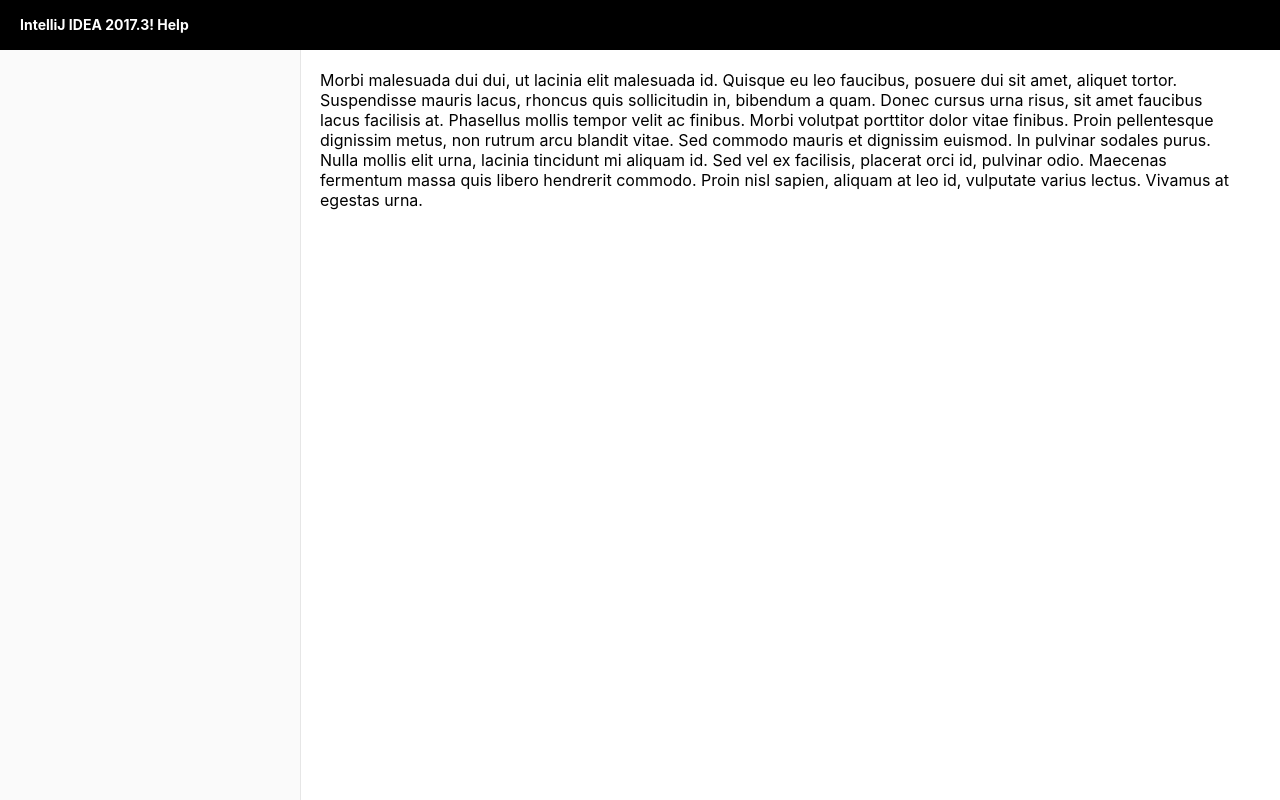
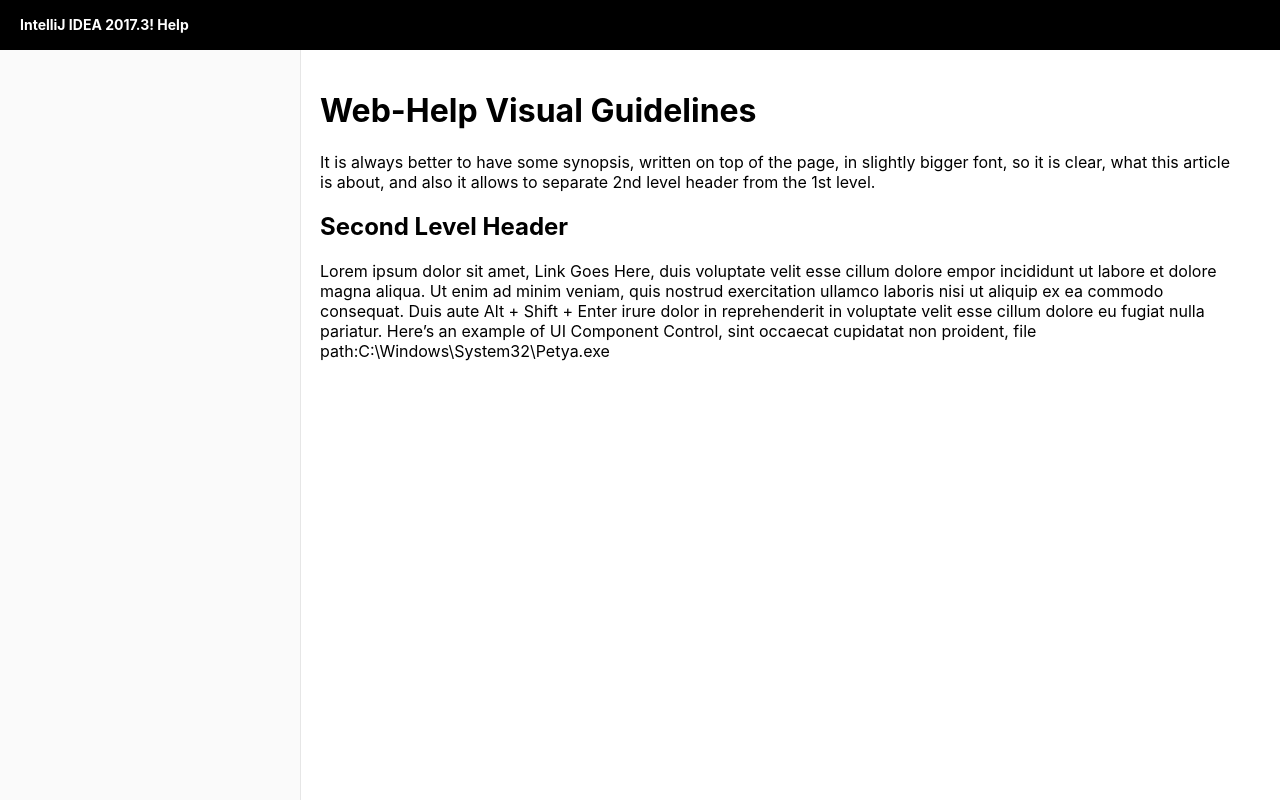
Before and after one commit to Balkanskiy/jb-webhelp, a React (Create React App) app: page / in a window 1280 px wide. Built offline with nearby package versions, Linux system fonts and the light colour scheme; no server answers; the HTML template or start-up script is replaced by a standard one.

Commit message:
Add anchors

```diff
--- a/src/components/Content/index.jsx
+++ b/src/components/Content/index.jsx
@@ -5,17 +5,23 @@ export default class Content extends PureComponent {
   render() {
     return (
       <div className={css.content}>
-        Morbi malesuada dui dui, ut lacinia elit malesuada id. Quisque eu leo
-        faucibus, posuere dui sit amet, aliquet tortor. Suspendisse mauris
-        lacus, rhoncus quis sollicitudin in, bibendum a quam. Donec cursus urna
-        risus, sit amet faucibus lacus facilisis at. Phasellus mollis tempor
-        velit ac finibus. Morbi volutpat porttitor dolor vitae finibus. Proin
-        pellentesque dignissim metus, non rutrum arcu blandit vitae. Sed commodo
-        mauris et dignissim euismod. In pulvinar sodales purus. Nulla mollis
-        elit urna, lacinia tincidunt mi aliquam id. Sed vel ex facilisis,
-        placerat orci id, pulvinar odio. Maecenas fermentum massa quis libero
-        hendrerit commodo. Proin nisl sapien, aliquam at leo id, vulputate
-        varius lectus. Vivamus at egestas urna.
+        <h1>Web-Help Visual Guidelines</h1>
+        <p>
+          It is always better to have some synopsis, written on top of the page,
+          in slightly bigger font, so it is clear, what this article is about,
+          and also it allows to separate 2nd level header from the 1st level.
+        </p>
+        <h2>Second Level Header</h2>
+        <p>
+          Lorem ipsum dolor sit amet, Link Goes Here, duis voluptate velit esse
+          cillum dolore empor incididunt ut labore et dolore magna aliqua. Ut
+          enim ad minim veniam, quis nostrud exercitation ullamco laboris nisi
+          ut aliquip ex ea commodo consequat. Duis aute Alt + Shift + Enter
+          irure dolor in reprehenderit in voluptate velit esse cillum dolore eu
+          fugiat nulla pariatur. Here’s an example of UI Component Control, sint
+          occaecat cupidatat non proident, file
+          path:C:\Windows\System32\Petya.exe
+        </p>
       </div>
     );
   }
--- a/src/components/Tree/index.js
+++ b/src/components/Tree/index.js
@@ -24,10 +24,10 @@ export default class Tree extends PureComponent {
       try {
         const {
           data: {
-            entities: { pages }
+            entities: { pages, anchors }
           }
         } = await http.get("/help/idea");
-        this.setState({ nodes: pages });
+        this.setState({ nodes: pages, anchors });
       } catch (e) {
         console.error(e);
       } finally {
@@ -57,8 +57,12 @@ export default class Tree extends PureComponent {
     this.setState({ selectedNodeId: node.id }, () => this.props.onSelect(node));
   };
 
+  selectAnchor = node => {
+    console.log(node);
+  };
+
   render() {
-    const { isLoading, selectedNodeId } = this.state;
+    const { anchors, isLoading, selectedNodeId } = this.state;
     const rootNodes = this.getRootNodes();
 
     return (
@@ -72,11 +76,13 @@ export default class Tree extends PureComponent {
             <TreeNode
               key={node.id}
               node={node}
+              anchors={anchors}
               tabIndex={index}
               getChildNodes={this.getChildNodes}
               onToggle={this.toggleNodeOpening}
               onNodeOpening={this.toggleNodeOpening}
               onNodeSelect={this.selectNode}
+              onAnchorSelect={this.selectAnchor}
               selectedNodeId={selectedNodeId}
             />
           ))
--- a/src/components/TreeNode/index.js
+++ b/src/components/TreeNode/index.js
@@ -12,43 +12,72 @@ const getPaddingLeft = (level, type) => {
 const TreeNode = props => {
   const {
     node,
+    anchors,
     getChildNodes,
     level,
     onToggle,
     onNodeSelect,
+    onAnchorSelect,
     selectedNodeId,
     tabIndex
   } = props;
 
   const isNodeSelected = node.id === selectedNodeId;
+  const itemClassNames = [
+    css.treeNode,
+    isNodeSelected && css.selectedNode
+  ].join(" ");
+  const iconClassNames = [css.icon, node.isOpened && css.iconOpened].join(" ");
+  const titleClassNames = [
+    css.menuItem,
+    node.id === selectedNodeId && css.menuItemSelected
+  ].join(" ");
+  const childClassNames = [css.child, node.isOpened && css.childOpened].join(
+    " "
+  );
 
   return (
     <React.Fragment>
       <li
-        className={[css.treeNode, isNodeSelected && css.selectedNode].join(" ")}
+        className={itemClassNames}
         style={{ paddingLeft: getPaddingLeft(level, node.type) }}
+      >
+        <div className={iconClassNames} onClick={() => onToggle(node)}>
+          {node.pages && <Arrow />}
+        </div>
+
+        <div>
+          <span
+            className={titleClassNames}
+            role="link"
+            onClick={() => onNodeSelect(node)}
             onKeyPress={() => onNodeSelect(node)}
             tabIndex={tabIndex}
           >
-        <div
-          className={[css.icon, node.isOpened && css.iconOpened].join(" ")}
-          onClick={() => onToggle(node)}
-        >
-          {node.pages && <Arrow />}
-        </div>
-
-        <span
-          className={[
-            css.title,
-            node.id === selectedNodeId && css.titleSelected
-          ].join(" ")}
-          role="button"
-          onClick={() => onNodeSelect(node)}
-        >
             {node.title}
           </span>
+          {node.anchors && isNodeSelected && (
+            <ul>
+              {node.anchors.map(anchor => {
+                return (
+                  <li
+                    key={anchor.id}
+                    className={css.menuItem}
+                    style={{ paddingLeft: getPaddingLeft(level, node.type) }}
+                    role="button"
+                    onClick={() => onAnchorSelect(node)}
+                    onKeyPress={() => onAnchorSelect(node)}
+                  >
+                    {anchors[anchor].title}
                   </li>
-      <ul className={[css.child, node.isOpened && css.childOpened].join(" ")}>
+                );
+              })}
+            </ul>
+          )}
+        </div>
+      </li>
+      {node.pages && (
+        <ul className={childClassNames}>
           {node.isOpened &&
             getChildNodes(node).map(childNode => (
               <TreeNode
@@ -59,6 +88,7 @@ const TreeNode = props => {
               />
             ))}
         </ul>
+      )}
     </React.Fragment>
   );
 };
@@ -69,7 +99,9 @@ TreeNode.propTypes = {
   level: PropTypes.number.isRequired,
   onToggle: PropTypes.func.isRequired,
   onNodeSelect: PropTypes.func.isRequired,
-  tabIndex: PropTypes.number.isRequired
+  onAnchorSelect: PropTypes.func.isRequired,
+  tabIndex: PropTypes.number.isRequired,
+  anchors: PropTypes.object.isRequired
 };
 
 TreeNode.defaultProps = {
--- a/src/components/TreeNode/styles.module.css
+++ b/src/components/TreeNode/styles.module.css
@@ -13,10 +13,6 @@ ul {
   position: relative;
 }
 
-.treeNode:hover {
-  text-decoration: underline;
-}
-
 .icon {
   padding: 10px 5px;
   transition: transform 0.2s ease;
@@ -29,13 +25,17 @@ ul {
   transform: rotate(180deg);
 }
 
-.title {
+.menuItem {
   padding: 5px 20px;
-  width: 100%;
   font-size: 12px;
+  line-height: 1.5;
 }
 
-.titleSelected {
+.menuItem:hover {
+  text-decoration: underline;
+}
+
+.menuItemSelected {
   font-weight: bold;
 }
 
```
Lines whose indentation alone changed are shown as unchanged.
